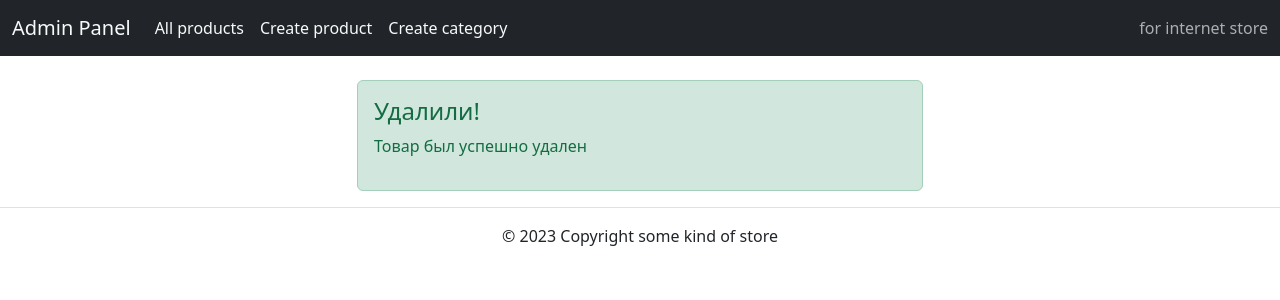
After one commit to istillmissyou/shop_admin_api, a Python web app: template app/templates/delete_done.html in a window 1280 px wide. The commit adds this page. Shown: the top 300 px of the page. Run offline with Jinja, Linux system fonts and the light colour scheme; the template is opened without the code that fills it, so the values that code supplies are empty.

Commit message:
v0.2.1: refactor placeholder image and added delete product button

```diff
--- a/app/config.py
+++ b/app/config.py
@@ -4,7 +4,7 @@ from pydantic import BaseSettings
 class Settings(BaseSettings):
     app_title: str = 'Store API'
     app_description: str = 'API for the admin panel for the online store'
-    app_version: str = '0.2.0'
+    app_version: str = '0.2.1'
     terms_of_service: str = ('https://github.com/istillmissyou/'
                              'shop_admin_api/blob/main/LICENSE')
     contact: dict = {
--- a/app/crud/product_crud.py
+++ b/app/crud/product_crud.py
@@ -18,10 +18,9 @@ async def get_products(db: 'Session') -> List[schemas.Product]:
 
 async def get_product(db: 'Session', product_id: int):
     '''Получение определенного товара по id'''
-    product = db.query(models.Product).filter(
+    return db.query(models.Product).filter(
         models.Product.id == product_id
     ).first()
-    return schemas.Product.from_orm(product)
 
 
 async def create_product(
--- a/app/schemas.py
+++ b/app/schemas.py
@@ -1,5 +1,4 @@
 from pydantic import BaseModel, Field, HttpUrl, validator
-from requests import head
 
 
 class ProductBase(BaseModel):
--- /dev/null
+++ b/app/templates/delete_done.html
@@ -0,0 +1,12 @@
+{% extends 'base.html' %}
+{% block content %}
+<div class="container">
+    <br>
+    <div class="row g-3 justify-content-center">
+        <div class="alert alert-success col-md-6" role="alert">
+            <h4 class="alert-heading">Удалили!</h4>
+            <p>Товар был успешно удален</p>
+        </div>
+    </div>
+</div>
+{% endblock %}
--- a/app/templates/index.html
+++ b/app/templates/index.html
@@ -10,7 +10,7 @@
         <div class="card-body">
           <h5 class="card-title">{{ product.name }}</h5>
           <p class="card-text"><b>Цена:</b> ${{ product.price }} <br><b>Количество:</b> {{ product.count }}</p>
-          <a href="product/{{ product.id }}" class="text-end btn btn-outline-secondary">Подробнее</a>
+          <a href="product/{{ product.id }}" class="btn btn-outline-secondary">Подробнее</a>
         </div>
       </div>
     </div>
--- a/app/templates/product_detail.html
+++ b/app/templates/product_detail.html
@@ -12,6 +12,7 @@
           <h5 class="card-title">{{ product.name }}</h5>
           <p class="card-text"><b>Цена:</b> ${{ product.price }}</p>
           <p class="card-text"><small class="text-muted"><b>Количество:</b> {{ product.count }} шт.</small></p>
+          <a href="delete/{{ product.id }}" class="btn btn-danger">Удалить</a>
         </div>
       </div>
     </div>
```
Also changed, not shown: app/main.py (+21 -1 lines). Lines whose indentation alone changed are shown as unchanged.
